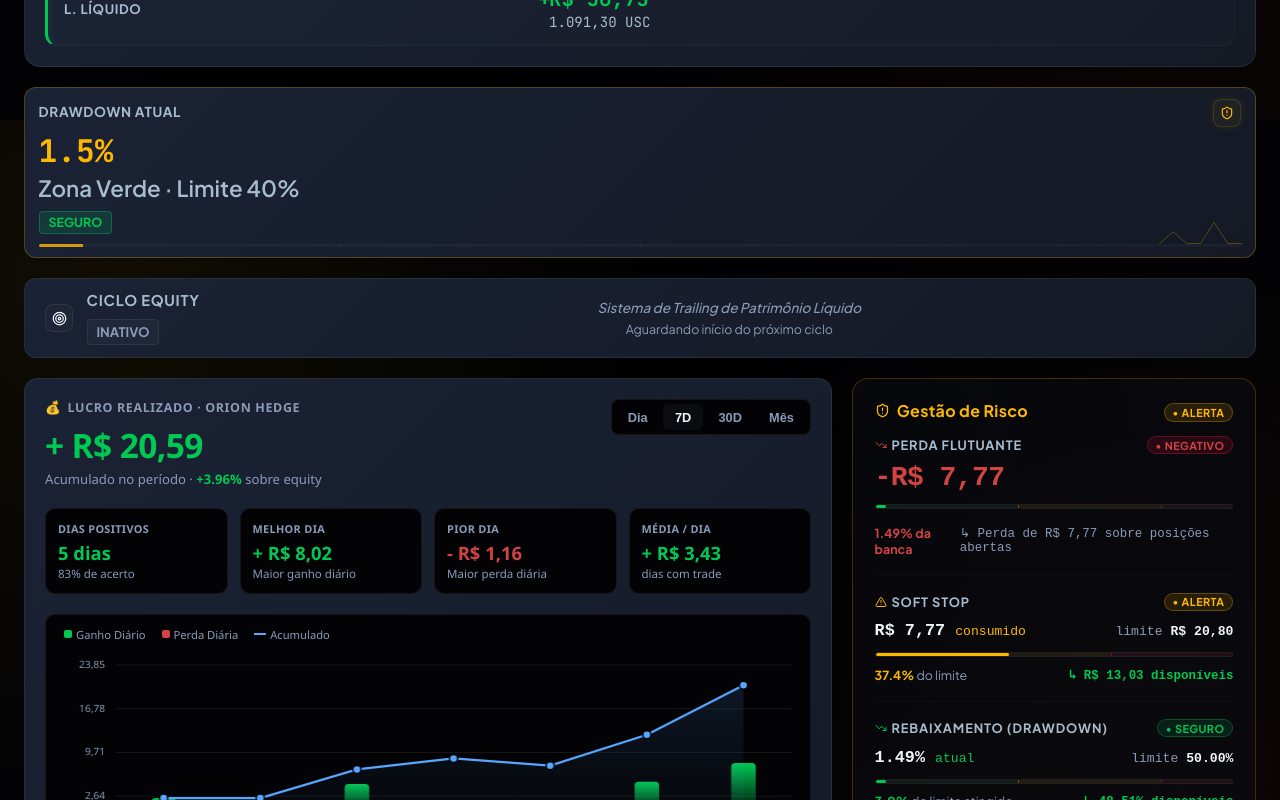
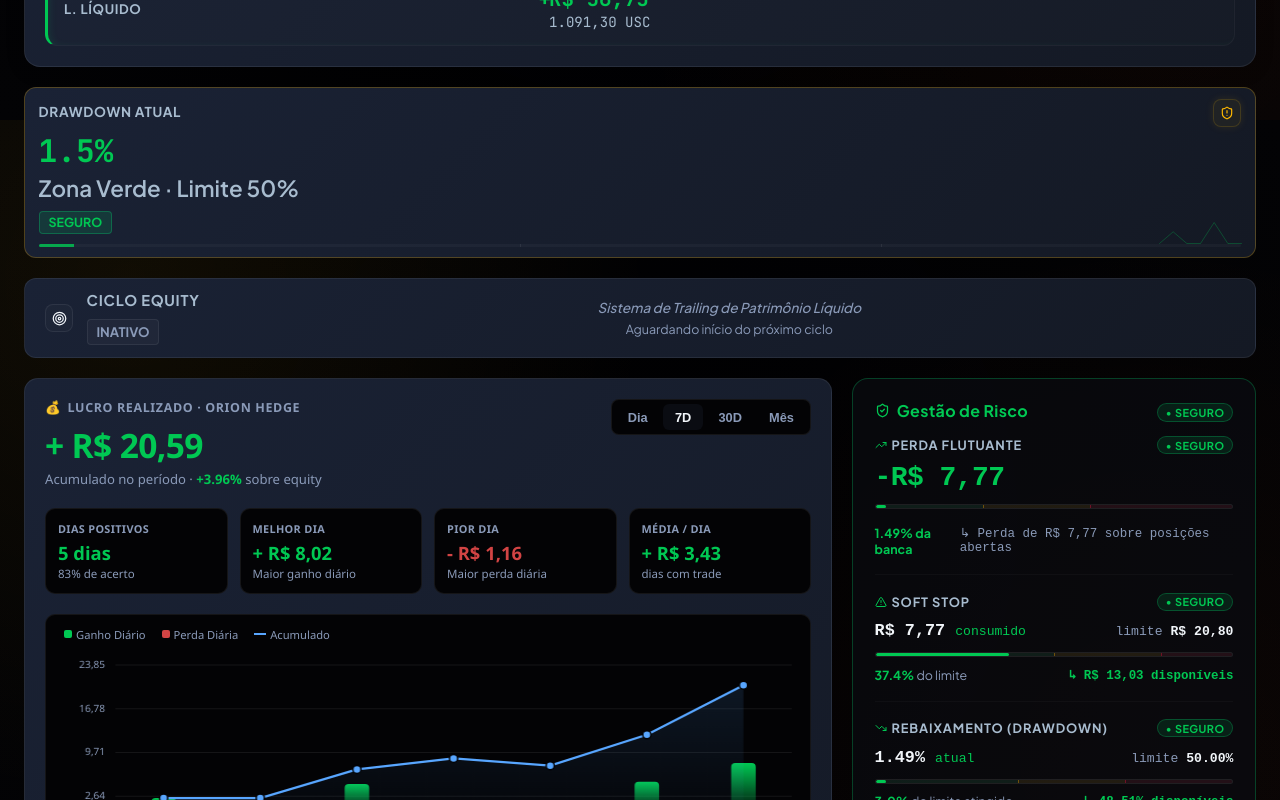
Before and after one commit to tonyrogeness-web/Oriontech, a Next.js app: page / in a window 1280 px wide. Shown: the part 680-1480 px from the top of the page. Built offline with nearby package versions, Linux system fonts and the light colour scheme; no server answers; the database is empty.

Commit message:
feat(dashboard): calibrate and sync risk thresholds (drawdown, softstop, floating pl)

```diff
--- a/src/components/Header.tsx
+++ b/src/components/Header.tsx
@@ -198,8 +198,8 @@ export default function Header({
     }
   });
 
-  // B. Drawdown — identico ao painel MT5 (verde <20%, amarelo 20-40%, vermelho >=40%)
-  if (maxDrawdown >= 40) {
+  // B. Drawdown — identico ao painel MT5 (verde <20%, amarelo 20-35%, vermelho >=35%)
+  if (maxDrawdown >= 35) {
     activeCriticals.push({
       id: "crit_dd_red",
       severity: "critical",
@@ -219,7 +219,7 @@ export default function Header({
     });
   }
 
-  // C. SoftStop — identico ao painel MT5 (verde <33%, amarelo 33-66%, vermelho >=66%, 100% = bloqueado)
+  // C. SoftStop — identico ao painel MT5 (verde <50%, amarelo 50-80%, vermelho >=80%, 100% = bloqueado)
   if (floatingPl < 0 && softStopLimit > 0) {
     const absLoss = Math.abs(floatingPl);
     const reachPct = (absLoss / softStopLimit) * 100;
@@ -232,18 +232,18 @@ export default function Header({
         createdAt: 0,
         read: false,
       });
-    } else if (reachPct >= 66) {
+    } else if (reachPct >= 80) {
       activeCriticals.push({
-        id: "crit_softstop_66",
+        id: "crit_softstop_80",
         severity: "critical",
         title: `🔴 SOFTSTOP CRÍTICO`,
         desc: `Rebaixamento acumulado atingiu ${reachPct.toFixed(1)}% do limite de perda (${formatValue(absLoss)} de ${formatValue(softStopLimit)})`,
         createdAt: 0,
         read: false,
       });
-    } else if (reachPct >= 33) {
+    } else if (reachPct >= 50) {
       activeCriticals.push({
-        id: "crit_softstop_33",
+        id: "crit_softstop_50",
         severity: "warning",
         title: `🟡 SOFTSTOP ALERTA`,
         desc: `Rebaixamento acumulado atingiu ${reachPct.toFixed(1)}% do limite de perda (${formatValue(absLoss)} de ${formatValue(softStopLimit)})`,
@@ -580,9 +580,9 @@ export default function Header({
       return;
     }
     const prev = prevDrawdownRef.current;
-    if (prev < 20 && maxDrawdown >= 20 && maxDrawdown < 40) {
+    if (prev < 20 && maxDrawdown >= 20 && maxDrawdown < 35) {
       addToast("🟡 Alerta de Drawdown", `Drawdown atingiu ${maxDrawdown.toFixed(1)}% (Zona Amarela)`, "warning");
-    } else if (prev < 40 && maxDrawdown >= 40) {
+    } else if (prev < 35 && maxDrawdown >= 35) {
       addToast("🔴 Drawdown Crítico", `Perigo: Drawdown atingiu ${maxDrawdown.toFixed(1)}% (Zona Vermelha)`, "error");
     } else if (prev >= 20 && maxDrawdown < 20) {
       addToast("🟢 Risco Normalizado", `Drawdown reduziu para ${maxDrawdown.toFixed(1)}% (Zona Verde)`, "success");
@@ -606,9 +606,9 @@ export default function Header({
 
     const prev = prevSoftStopReachRef.current;
     if (floatingPl < 0) {
-      if (prev < 33 && reachPct >= 33 && reachPct < 66) {
+      if (prev < 50 && reachPct >= 50 && reachPct < 80) {
         addToast("🟡 Alerta SoftStop", `Rebaixamento atingiu ${reachPct.toFixed(0)}% do limite de perda (${formatValue(absLoss)} de ${formatValue(softStopLimit)})`, "warning");
-      } else if (prev < 66 && reachPct >= 66 && reachPct < 100) {
+      } else if (prev < 80 && reachPct >= 80 && reachPct < 100) {
         addToast("🔴 SoftStop Crítico", `Rebaixamento atingiu ${reachPct.toFixed(0)}% do limite de perda (${formatValue(absLoss)} de ${formatValue(softStopLimit)})`, "error");
       } else if (prev < 100 && reachPct >= 100) {
         addToast("🛑 SoftStop Ativado", `Limite de perda atingido (${formatValue(absLoss)} / ${formatValue(softStopLimit)}). Novas ordens bloqueadas!`, "error");
--- a/src/components/KpiCards.tsx
+++ b/src/components/KpiCards.tsx
@@ -129,13 +129,13 @@ export default function KpiCards({
   let ddColorClass = styles.kpiBadgeGreen;
   let ddBorderClass = styles.kpiCardBorderGold;
   let ddGlowClass = styles.goldGlow;
-  if (maxDrawdown >= 10 && maxDrawdown < 20) {
+  if (maxDrawdown >= 20 && maxDrawdown < 35) {
     ddZone = "Zona Amarela";
     ddBadge = "ALERTA";
     ddColorClass = styles.kpiBadgeGold;
     ddBorderClass = styles.kpiCardBorderAmber;
     ddGlowClass = styles.amberGlow;
-  } else if (maxDrawdown >= 20) {
+  } else if (maxDrawdown >= 35) {
     ddZone = "Zona Vermelha";
     ddBadge = "CRÍTICO";
     ddColorClass = styles.kpiBadgeRed;
@@ -381,11 +381,11 @@ export default function KpiCards({
               <ShieldAlert size={14} />
             </div>
           </div>
-          <span className={`${styles.kpiValueMockup} tabular-nums`} style={{ color: maxDrawdown >= 20 ? "var(--neon-red)" : maxDrawdown >= 10 ? "var(--neon-amber)" : "var(--neon-gold)" }}>
+          <span className={`${styles.kpiValueMockup} tabular-nums`} style={{ color: maxDrawdown >= 35 ? "var(--neon-red)" : maxDrawdown >= 20 ? "var(--neon-gold)" : "var(--neon-green)" }}>
             {maxDrawdown.toFixed(1)}%
           </span>
           <span className={styles.kpiSubValueMockup}>
-            {ddZone} · Limite 40%
+            {ddZone} · Limite 50%
           </span>
           <span className={`${styles.kpiBadgeMockup} ${ddColorClass}`} style={{ marginBottom: "0.2rem" }}>
             {ddBadge}
@@ -395,17 +395,17 @@ export default function KpiCards({
             <div
               style={{
                 height: "100%",
-                width: `${Math.min(100, (maxDrawdown / 40) * 100)}%`,
-                background: maxDrawdown >= 20 ? "var(--neon-red)" : maxDrawdown >= 10 ? "var(--neon-amber)" : "var(--neon-gold)",
+                width: `${Math.min(100, (maxDrawdown / 50) * 100)}%`,
+                background: maxDrawdown >= 35 ? "var(--neon-red)" : maxDrawdown >= 20 ? "var(--neon-gold)" : "var(--neon-green)",
                 opacity: 0.8,
                 transition: "width 0.5s ease"
               }}
             />
-            <div style={{ position: "absolute", left: "25%", top: 0, bottom: 0, width: "1px", background: "var(--opacity-border)" }} />
-            <div style={{ position: "absolute", left: "50%", top: 0, bottom: 0, width: "1px", background: "var(--opacity-border)" }} />
+            <div style={{ position: "absolute", left: "40%", top: 0, bottom: 0, width: "1px", background: "var(--opacity-border)" }} />
+            <div style={{ position: "absolute", left: "70%", top: 0, bottom: 0, width: "1px", background: "var(--opacity-border)" }} />
           </div>
 
-          <Sparkline data={drawdownTrendHistory} color={maxDrawdown >= 20 ? "var(--neon-red)" : maxDrawdown >= 10 ? "var(--neon-amber)" : "var(--neon-gold)"} />
+          <Sparkline data={drawdownTrendHistory} color={maxDrawdown >= 35 ? "var(--neon-red)" : maxDrawdown >= 20 ? "var(--neon-gold)" : "var(--neon-green)"} />
         </div>
       </div>
 
--- a/src/components/RiskManagement.tsx
+++ b/src/components/RiskManagement.tsx
@@ -134,33 +134,45 @@ export default function RiskManagement({
      1. PERDA FLUTUANTE — valor atual do P&L
   ═══════════════════════════════════════════════════════════════ */
   const plIsPositive = floatingPl >= 0;
-  const plColor      = plIsPositive ? "var(--neon-green)" : "var(--neon-red)";
-  const plStatus     = plIsPositive ? "POSITIVO" : "NEGATIVO";
-  const plIcon       = plIsPositive ? TrendingUp : TrendingDown;
+  const plLoss       = Math.max(0, -floatingPl);
+  const plBalancePct = (floatingPl < 0 && balance > 0) ? (plLoss / balance) * 100 : 0;
+
+  const plStatus     = plIsPositive
+    ? "POSITIVO"
+    : plBalancePct >= 30
+      ? "CRÍTICO"
+      : plBalancePct >= 15
+        ? "ALERTA"
+        : "SEGURO";
+
+  const plColor      = plIsPositive
+    ? "var(--neon-green)"
+    : plBalancePct >= 30
+      ? "var(--neon-red)"
+      : plBalancePct >= 15
+        ? "var(--neon-gold)"
+        : "var(--neon-green)";
+
+  const plIcon       = plIsPositive || plBalancePct < 15 ? TrendingUp : TrendingDown;
   const PlIcon       = plIcon;
 
-  const plLoss       = Math.max(0, -floatingPl);
-  // Floating loss percentage relative to total balance
-  const plBalancePct = (floatingPl < 0 && balance > 0) ? clamp(plLoss, balance) : 0;
-  // Dynamic color for the floating loss bar — mesmos limiares do Drawdown do painel MT5 (20%/40%, mesma metrica)
-  const plBarColor   = plBalancePct >= 40 ? "var(--neon-red)" : plBalancePct >= 20 ? "var(--neon-gold)" : "var(--neon-green)";
-  // Barra escalada com teto visual de 50%, igual a barra "Drawdown Local" do MT5
+  const plBarColor   = plColor;
   const plBarPct     = clamp(plBalancePct, 50);
 
   /* ═══════════════════════════════════════════════════════════════
      2. SOFT STOP — % do limite consumido
   ═══════════════════════════════════════════════════════════════ */
   const ssBarPct     = floatingPl < 0 ? clamp(plLoss, softStopLimit) : 0;
-  const ssColor      = ssBarPct >= 66 ? "var(--neon-red)" : ssBarPct >= 33 ? "var(--neon-gold)" : "var(--neon-green)";
-  const ssStatus     = ssBarPct >= 66 ? "CRÍTICO" : ssBarPct >= 33 ? "ALERTA" : "SEGURO";
+  const ssColor      = ssBarPct >= 80 ? "var(--neon-red)" : ssBarPct >= 50 ? "var(--neon-gold)" : "var(--neon-green)";
+  const ssStatus     = ssBarPct >= 80 ? "CRÍTICO" : ssBarPct >= 50 ? "ALERTA" : "SEGURO";
   const ssHeadroom   = Math.max(0, softStopLimit - plLoss);
 
   /* ═══════════════════════════════════════════════════════════════
      3. REBAIXAMENTO (DRAWDOWN) — identico a barra "Drawdown Local" do painel MT5
   ═══════════════════════════════════════════════════════════════ */
   const ddBarPct     = clamp(maxDrawdown, 50);
-  const ddColor      = maxDrawdown >= 40 ? "var(--neon-red)" : maxDrawdown >= 20 ? "var(--neon-gold)" : "var(--neon-green)";
-  const ddStatus     = maxDrawdown >= 40 ? "CRÍTICO" : maxDrawdown >= 20 ? "ALERTA" : "SEGURO";
+  const ddColor      = maxDrawdown >= 35 ? "var(--neon-red)" : maxDrawdown >= 20 ? "var(--neon-gold)" : "var(--neon-green)";
+  const ddStatus     = maxDrawdown >= 35 ? "CRÍTICO" : maxDrawdown >= 20 ? "ALERTA" : "SEGURO";
   const ddHeadroom   = Math.max(0, 50 - maxDrawdown);
 
 
@@ -226,7 +238,7 @@ export default function RiskManagement({
 
           {/* Progress bar in relation to total balance */}
           <div style={{ margin: "0.45rem 0" }}>
-            <ZonedBar fillPct={plBarPct} fillColor={plBarColor} zone1={40} zone2={80} />
+            <ZonedBar fillPct={plBarPct} fillColor={plBarColor} zone1={30} zone2={60} />
           </div>
 
           <div style={{ display: "flex", justifyContent: "space-between", marginTop: "0.25rem" }}>
@@ -270,7 +282,7 @@ export default function RiskManagement({
           </div>
 
           {/* Zoned bar */}
-          <ZonedBar fillPct={ssBarPct} fillColor={ssColor} zone1={33} zone2={66} />
+          <ZonedBar fillPct={ssBarPct} fillColor={ssColor} zone1={50} zone2={80} />
 
           {/* Footer */}
           <div style={{ display: "flex", justifyContent: "space-between", marginTop: "0.3rem" }}>
@@ -312,7 +324,7 @@ export default function RiskManagement({
           </div>
 
           {/* Zoned bar */}
-          <ZonedBar fillPct={ddBarPct} fillColor={ddColor} zone1={40} zone2={80} />
+          <ZonedBar fillPct={ddBarPct} fillColor={ddColor} zone1={40} zone2={70} />
 
           {/* Footer */}
           <div style={{ display: "flex", justifyContent: "space-between", marginTop: "0.3rem" }}>
```
